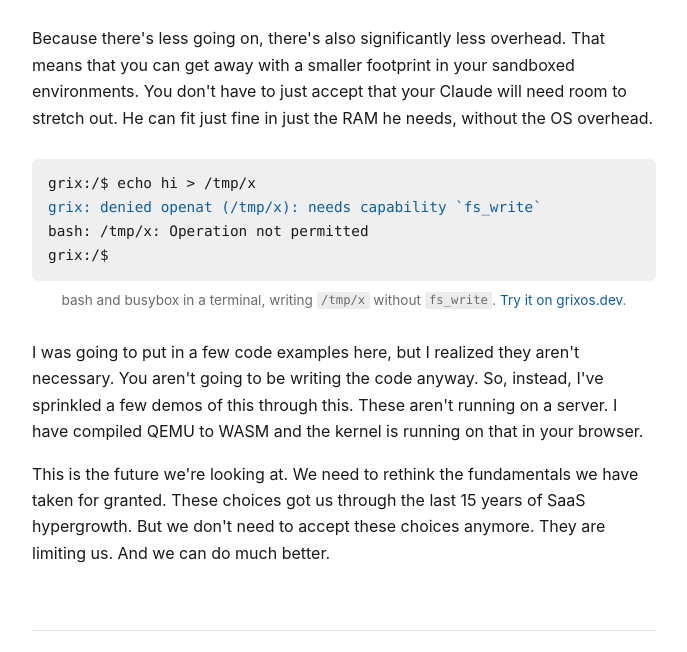
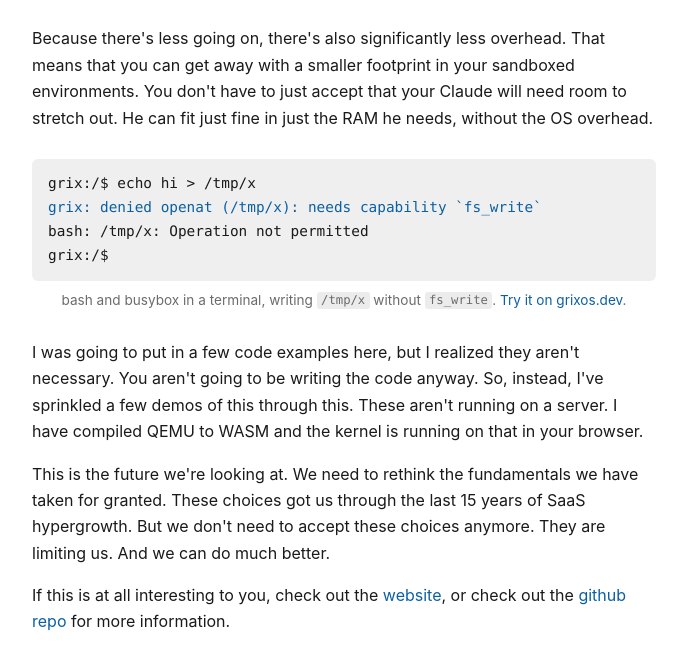
Before and after one commit to gmmeyer/gmmeyer, a plain HTML site: page posts/the-future-of-software-engineering.html in a window 1280 px wide. Shown: the part 3621-4273 px from the top of the page, without its empty margins (296-983 px from the left). Drawn offline with Linux system fonts and the light colour scheme.

Commit message:
End the grix post with links to the website and the repo
Run-on: Niteshift
Co-Authored-By: Claude Opus 5.5 <noreply@anthropic.com>

```diff
--- a/posts/the-future-of-software-engineering.html
+++ b/posts/the-future-of-software-engineering.html
@@ -123,6 +123,7 @@ grix:/$</code></pre>
 
   <p>I was going to put in a few code examples here, but I realized they aren't necessary. You aren't going to be writing the code anyway. So, instead, I've sprinkled a few demos of this through this. These aren't running on a server. I have compiled QEMU to WASM and the kernel is running on that in your browser.</p>
   <p>This is the future we're looking at. We need to rethink the fundamentals we have taken for granted. These choices got us through the last 15 years of SaaS hypergrowth. But we don't need to accept these choices anymore. They are limiting us. And we can do much better.</p>
+  <p>If this is at all interesting to you, check out the <a href="https://grixos.dev">website</a>, or check out the <a href="https://github.com/gmmeyer/grix">github repo</a> for more information.</p>
 </article>
 
 <footer>
```
